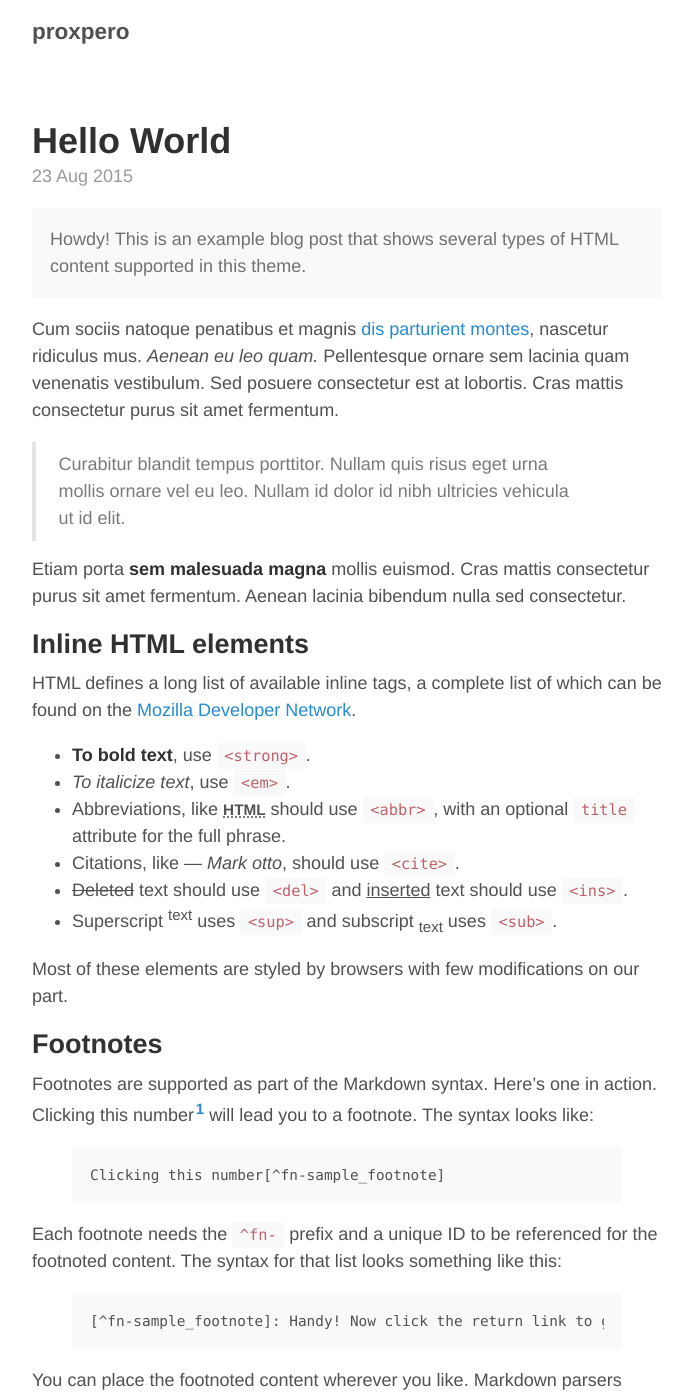
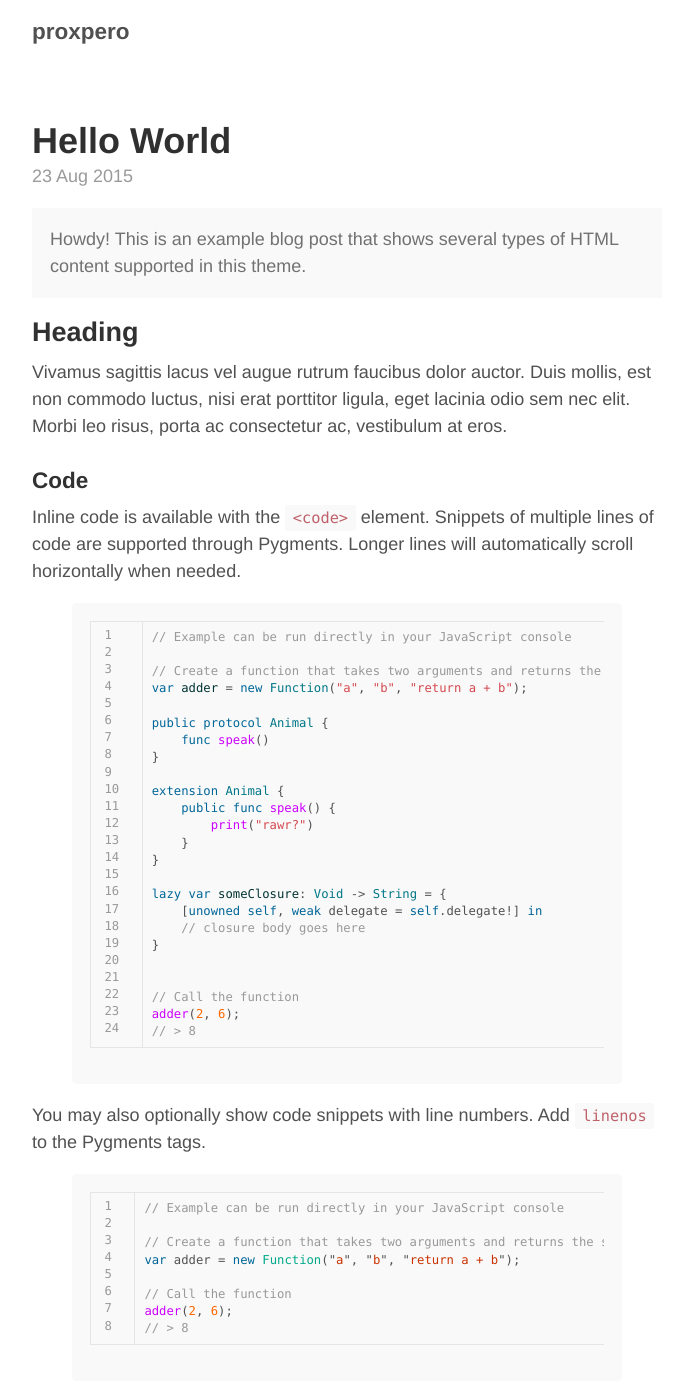
Before and after one commit to proxpero/proxpero.github.io, a Jekyll site: the page built from _posts/2015-8-23-Hello-World.md, in a window 1280 px wide and 1400 px high. Shown: the whole window, without its empty margins (293-985 px from the left). Built offline with Jekyll 4.4.1, drawn with Linux system fonts in a browser that asks for light colours; some of the changed text lies outside the part shown.

Commit message:
Update 2015-8-23-Hello-World.md

```diff
--- a/_posts/2015-8-23-Hello-World.md
+++ b/_posts/2015-8-23-Hello-World.md
@@ -6,41 +6,6 @@
 <div class="message">
   Howdy! This is an example blog post that shows several types of HTML content supported in this theme.
 </div>
-
-Cum sociis natoque penatibus et magnis <a href="#">dis parturient montes</a>, nascetur ridiculus mus. *Aenean eu leo quam.* Pellentesque ornare sem lacinia quam venenatis vestibulum. Sed posuere consectetur est at lobortis. Cras mattis consectetur purus sit amet fermentum.
-
-> Curabitur blandit tempus porttitor. Nullam quis risus eget urna mollis ornare vel eu leo. Nullam id dolor id nibh ultricies vehicula ut id elit.
-
-Etiam porta **sem malesuada magna** mollis euismod. Cras mattis consectetur purus sit amet fermentum. Aenean lacinia bibendum nulla sed consectetur.
-
-## Inline HTML elements
-
-HTML defines a long list of available inline tags, a complete list of which can be found on the [Mozilla Developer Network](https://developer.mozilla.org/en-US/docs/Web/HTML/Element).
-
-- **To bold text**, use `<strong>`.
-- *To italicize text*, use `<em>`.
-- Abbreviations, like <abbr title="HyperText Markup Langage">HTML</abbr> should use `<abbr>`, with an optional `title` attribute for the full phrase.
-- Citations, like <cite>&mdash; Mark otto</cite>, should use `<cite>`.
-- <del>Deleted</del> text should use `<del>` and <ins>inserted</ins> text should use `<ins>`.
-- Superscript <sup>text</sup> uses `<sup>` and subscript <sub>text</sub> uses `<sub>`.
-
-Most of these elements are styled by browsers with few modifications on our part.
-
-## Footnotes
-
-Footnotes are supported as part of the Markdown syntax. Here's one in action. Clicking this number[^fn-sample_footnote] will lead you to a footnote. The syntax looks like:
-
-{% highlight text %}
-Clicking this number[^fn-sample_footnote]
-{% endhighlight %}
-
-Each footnote needs the `^fn-` prefix and a unique ID to be referenced for the footnoted content. The syntax for that list looks something like this:
-
-{% highlight text %}
-[^fn-sample_footnote]: Handy! Now click the return link to go back.
-{% endhighlight %}
-
-You can place the footnoted content wherever you like. Markdown parsers should properly place it at the bottom of the post.
 
 ## Heading
 
```
